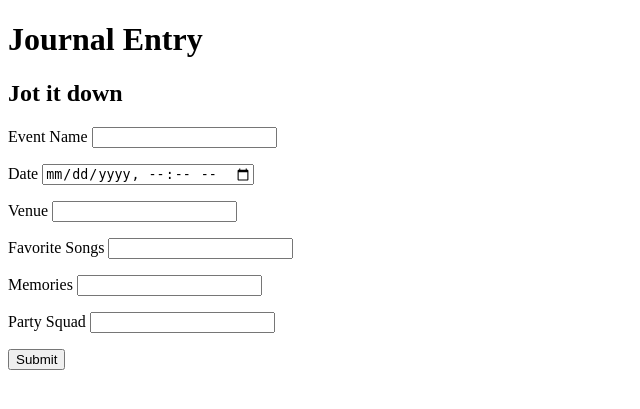
After one commit to lisajmarks/Ticket-Stub-Journal, a Flask app: page /addshow in a window 1280 px wide. The commit adds this page. Shown: the top 409 px of the page, without its empty margins (0-640 px from the left). Run offline with Flask 2, Linux system fonts and the light colour scheme.

Commit message:
addshow.html

```diff
--- a/website/server.py
+++ b/website/server.py
@@ -37,6 +37,16 @@ def map():
 def events():
     """View user events"""
     return render_template('events.html')
+
+@app.route('/shows')
+def shows():
+    """View user shows"""
+    return render_template('shows.html')
+
+@app.route('/addshow')
+def add_show():
+    """Add show info"""
+    return render_template('addshow.html')
 
 @app.route('/users', methods=['POST'])
 def register_user():
--- /dev/null
+++ b/website/templates/addshow.html
@@ -0,0 +1,39 @@
+{% extends 'base.html' %}
+{% block body %}
+<div class="sign in">
+<form>
+    <h1>Journal Entry</h1>
+    <h2>Jot it down</h2>
+    <form action="/X" method="POST">
+      <p>
+        Event Name <input type="text" name="event_name">
+      </p>
+
+      <p>
+        Date <input type="datetime-local" name="date">
+      </p>
+
+      <p>
+        Venue <input type="text" name="venue">
+      </p>
+
+      <p>
+        Favorite Songs <input type="text" name="fav_song">
+      </p>
+      <p>
+        Memories <input type="text" name="memory">
+      </p>
+
+      <p>
+        Party Squad <input type="text" name="squad">
+      </p>
+
+
+      <p>
+        <input type="submit">
+      </p>
+    </form>
+
+</form>
+</div>
+{% endblock %}
--- /dev/null
+++ b/website/templates/events.html
@@ -0,0 +1 @@
+{% extends 'base.html' %}
--- a/website/templates/homepage.html
+++ b/website/templates/homepage.html
@@ -4,6 +4,8 @@
 {% block body %}
   <h1>Ticket Stub Journal </h1>
   <h2>Never Forget the Good Times</h2>
+
+  <img src="/static/images/TSJ.png"
 
   <h2>Navigation</h2>
   <ul>
--- /dev/null
+++ b/website/templates/map.html
@@ -0,0 +1 @@
+{% extends 'base.html' %}
```
Also changed, not shown: website/static/images/TSJ.png (added), website/templates/shows.html (added), 2 other files.
